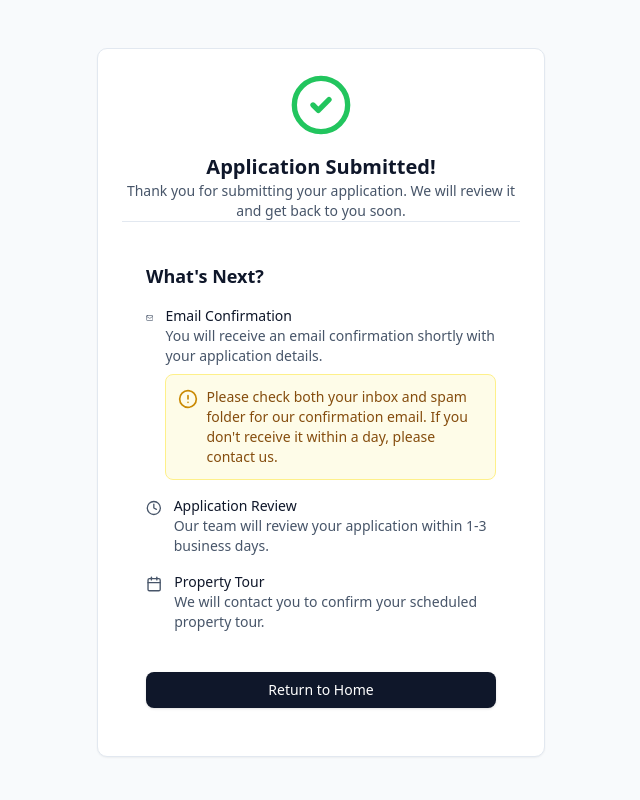
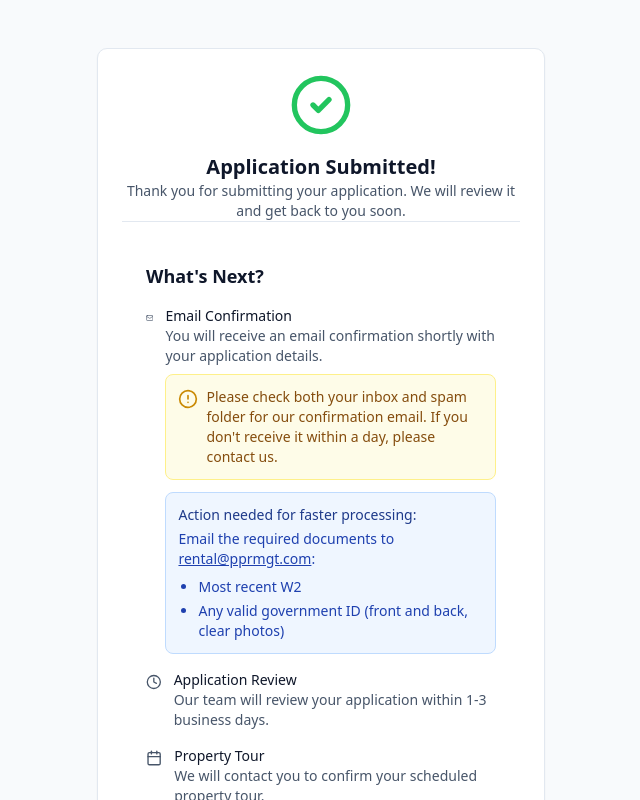
Before and after one commit to Abdibaye/tenant_project, a Next.js app: page /apply/confirmation in a window 1280 px wide. Shown: the top 800 px of the page, without its empty margins (319-959 px from the left). Built offline with nearby package versions, Linux system fonts and the light colour scheme.

Commit message:
add: include action needed section for faster processing in confirmation page

```diff
--- a/src/app/apply/confirmation/page.tsx
+++ b/src/app/apply/confirmation/page.tsx
@@ -37,6 +37,16 @@ export default function Confirmation() {
                         Please check both your inbox and spam folder for our confirmation email. If you don't receive it within a day, please contact us.
                       </p>
                     </div>
+                    <div className="mt-3 rounded-md border border-blue-200 bg-blue-50 p-3 text-sm text-blue-800">
+                      <p className="font-medium text-blue-900">Action needed for faster processing:</p>
+                      <p className="mt-1">
+                        Email the required documents to <a href="mailto:rental@pprmgt.com" className="underline">rental@pprmgt.com</a>:
+                      </p>
+                      <ul className="mt-2 list-disc space-y-1 pl-5">
+                        <li>Most recent W2</li>
+                        <li>Any valid government ID (front and back, clear photos)</li>
+                      </ul>
+                    </div>
                   </div>
                 </div>
 
```
